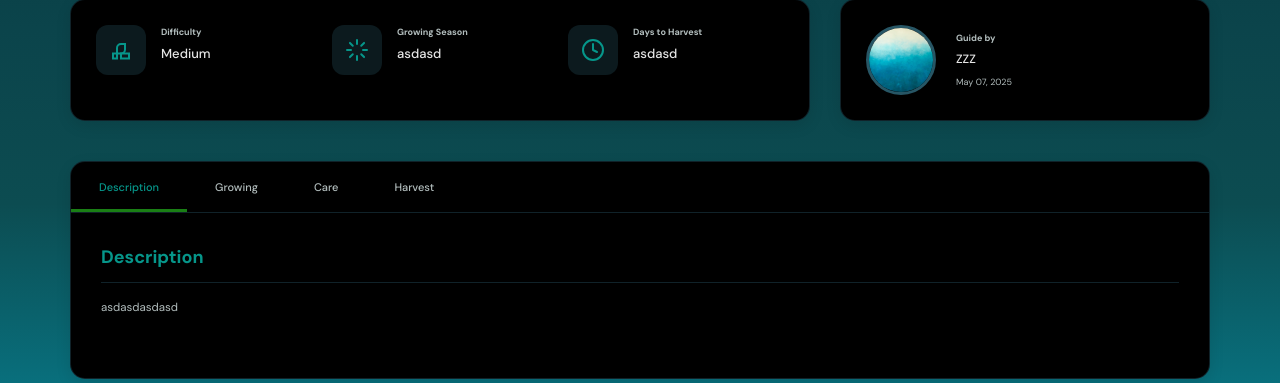
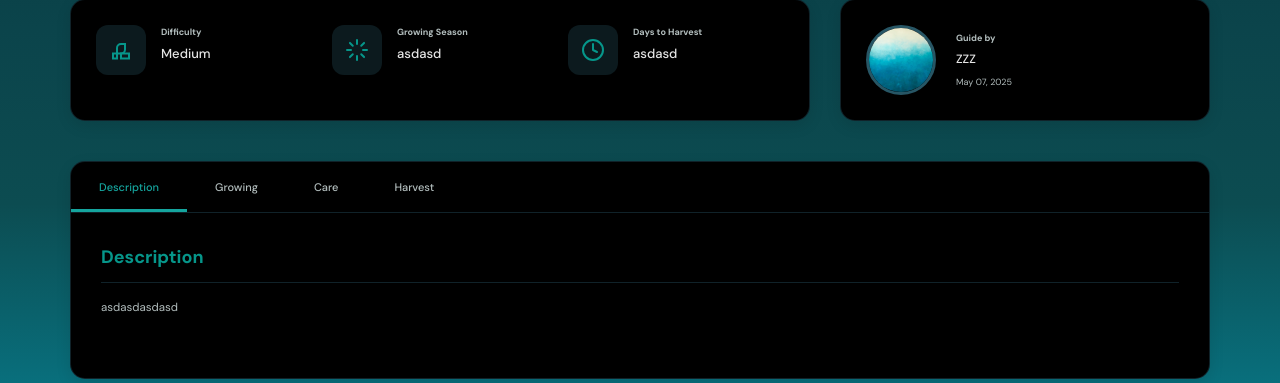
Before and after one commit to AnndyyRobles/LeafyDjangoRedditStyle, a Django app: page /guide/3/ in a window 1280 px wide. Shown: the part 607-990 px from the top of the page. Run offline with Django 4.2, Linux system fonts and the light colour scheme; data comes from the database, SQL or seed files in the repository; both versions use the stored data as it was after the commit.

Commit message:
third commit

```diff
--- a/static/styles/guides.css
+++ b/static/styles/guides.css
@@ -563,7 +563,7 @@
 }
 
 .guide-tab.active {
-  color: #06968a;
+  color: #15a59e;
 }
 
 .guide-tab.active::after {
@@ -573,7 +573,7 @@
   left: 0;
   width: 100%;
   height: 3px;
-  background-color: #1a7f15;
+  background-color: #15a59e;
 }
 
 .guide-tabs__content {
--- a/static/styles/style.css
+++ b/static/styles/style.css
@@ -225,7 +225,7 @@ a {
   position: absolute;
   top: 5rem;
   right: 0.5rem;
-  background: var(--color-main-light);
+  background: #057a70; /* Cambiado a un cyan mu00e1s oscuro */
   border-radius: 5px;
   box-shadow: 1px 1px 3px 1px rgba(6, 150, 138, 0.15);
   overflow: hidden;
```
Also changed, not shown: db.sqlite3.
